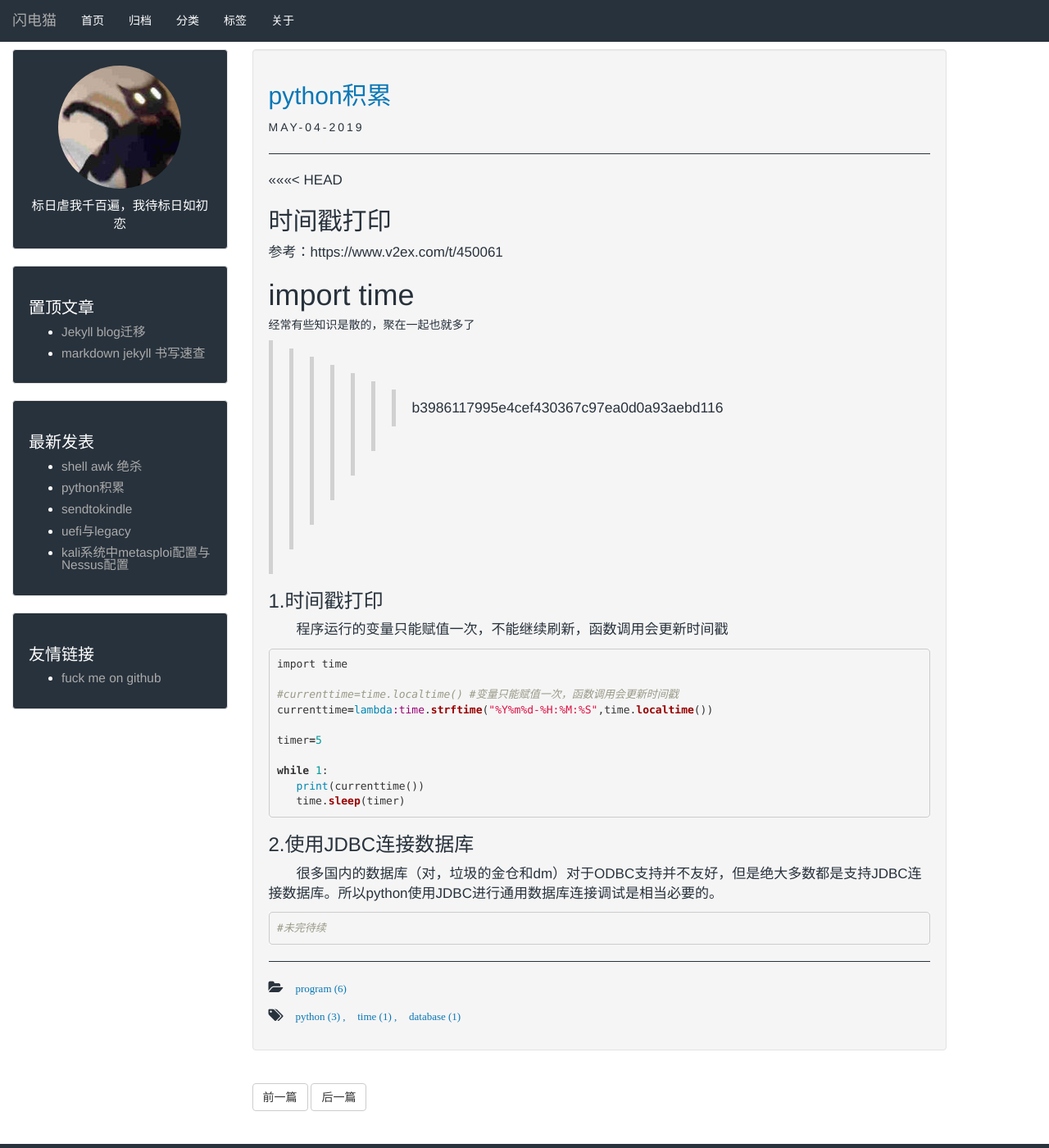
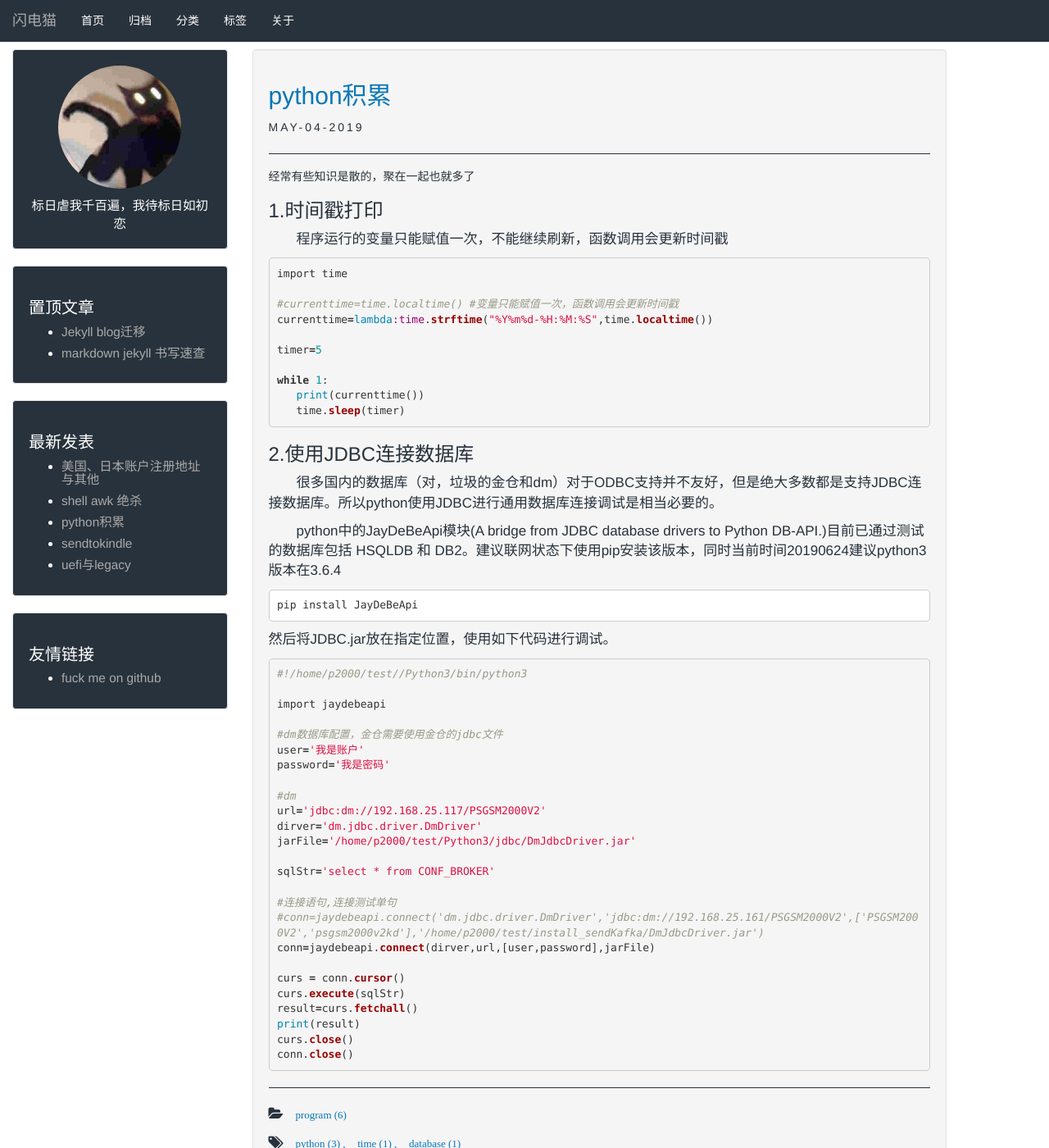
Before and after one commit to qfdmx/qfdmx.github.io, a Jekyll site: the page built from _posts/2019/2019-05-05-python_plus.markdown, in a window 1280 px wide and 1400 px high. Shown: the whole window at 82% size. Built offline with Jekyll 4.4.1, drawn with Linux system fonts in a browser that asks for light colours.

Commit message:
数据库

```diff
--- a/_posts/2019/2019-05-05-python_plus.markdown
+++ b/_posts/2019/2019-05-05-python_plus.markdown
@@ -6,14 +6,7 @@ categories: program
 tags: python time database
 description: python技巧积累，散装python技能
 ---
-<<<<<<< HEAD
-## 时间戳打印
-参考：https://www.v2ex.com/t/450061
-
-  import time
-=======
 ##### 经常有些知识是散的，聚在一起也就多了
->>>>>>> b3986117995e4cef430367c97ea0d0a93aebd116
 
 ### 1.时间戳打印
 
@@ -36,6 +29,36 @@ while 1:
 
 &emsp;&emsp;很多国内的数据库（对，垃圾的金仓和dm）对于ODBC支持并不友好，但是绝大多数都是支持JDBC连接数据库。所以python使用JDBC进行通用数据库连接调试是相当必要的。
 
+&emsp;&emsp;python中的JayDeBeApi模块(A bridge from JDBC database drivers to Python DB-API.)目前已通过测试的数据库包括 HSQLDB 和 DB2。建议联网状态下使用pip安装该版本，同时当前时间20190624建议python3版本在3.6.4
+
+    pip install JayDeBeApi
+
+然后将JDBC.jar放在指定位置，使用如下代码进行调试。
+
 {% highlight ruby %}
-#未完待续
+#!/home/p2000/test//Python3/bin/python3
+
+import jaydebeapi
+
+#dm数据库配置，金仓需要使用金仓的jdbc文件
+user='我是账户'
+password='我是密码'
+
+#dm
+url='jdbc:dm://192.168.25.117/PSGSM2000V2'
+dirver='dm.jdbc.driver.DmDriver'
+jarFile='/home/p2000/test/Python3/jdbc/DmJdbcDriver.jar'
+
+sqlStr='select * from CONF_BROKER'
+
+#连接语句,连接测试单句
+#conn=jaydebeapi.connect('dm.jdbc.driver.DmDriver','jdbc:dm://192.168.25.161/PSGSM2000V2',['PSGSM2000V2','psgsm2000v2kd'],'/home/p2000/test/install_sendKafka/DmJdbcDriver.jar')
+conn=jaydebeapi.connect(dirver,url,[user,password],jarFile)
+
+curs = conn.cursor()
+curs.execute(sqlStr)
+result=curs.fetchall()
+print(result)
+curs.close()
+conn.close()
 {% endhighlight %}
```
Also changed, not shown: _posts/2019/2019-06-23-shell_awk0.markdown (added, +34 -0 lines).
